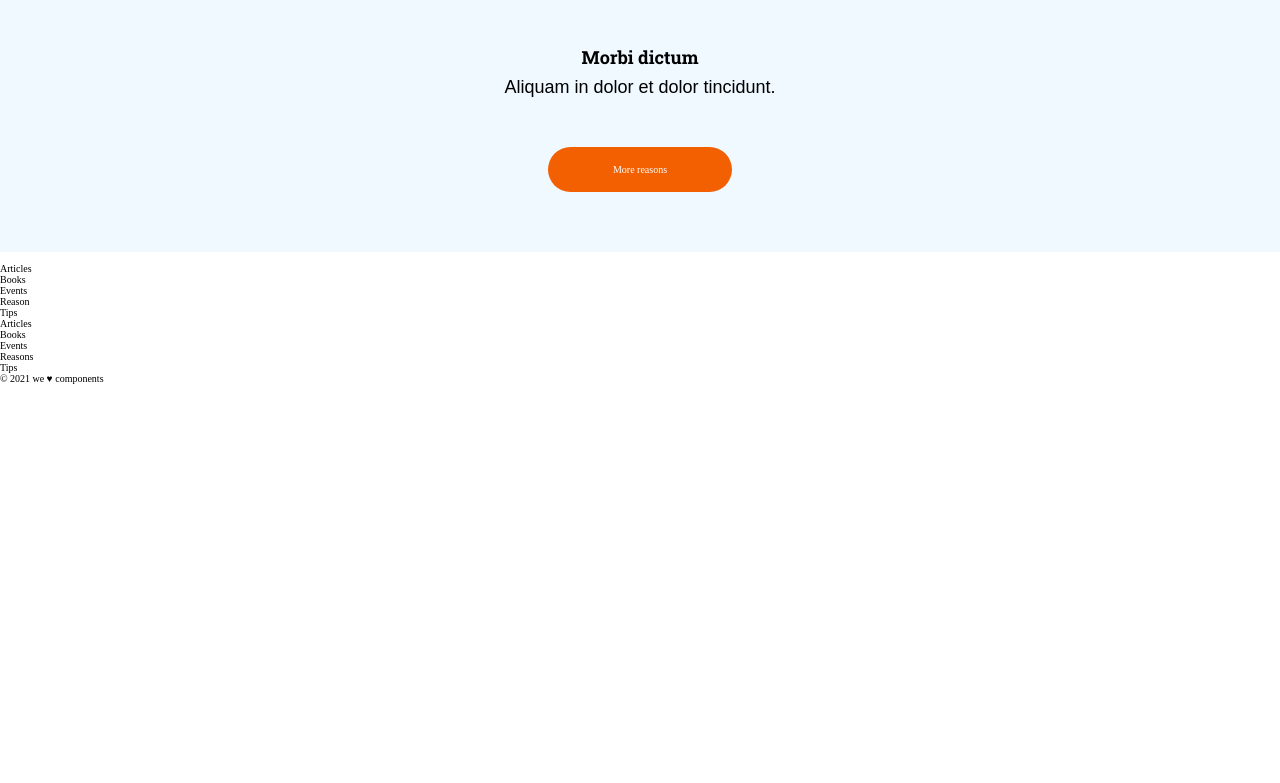
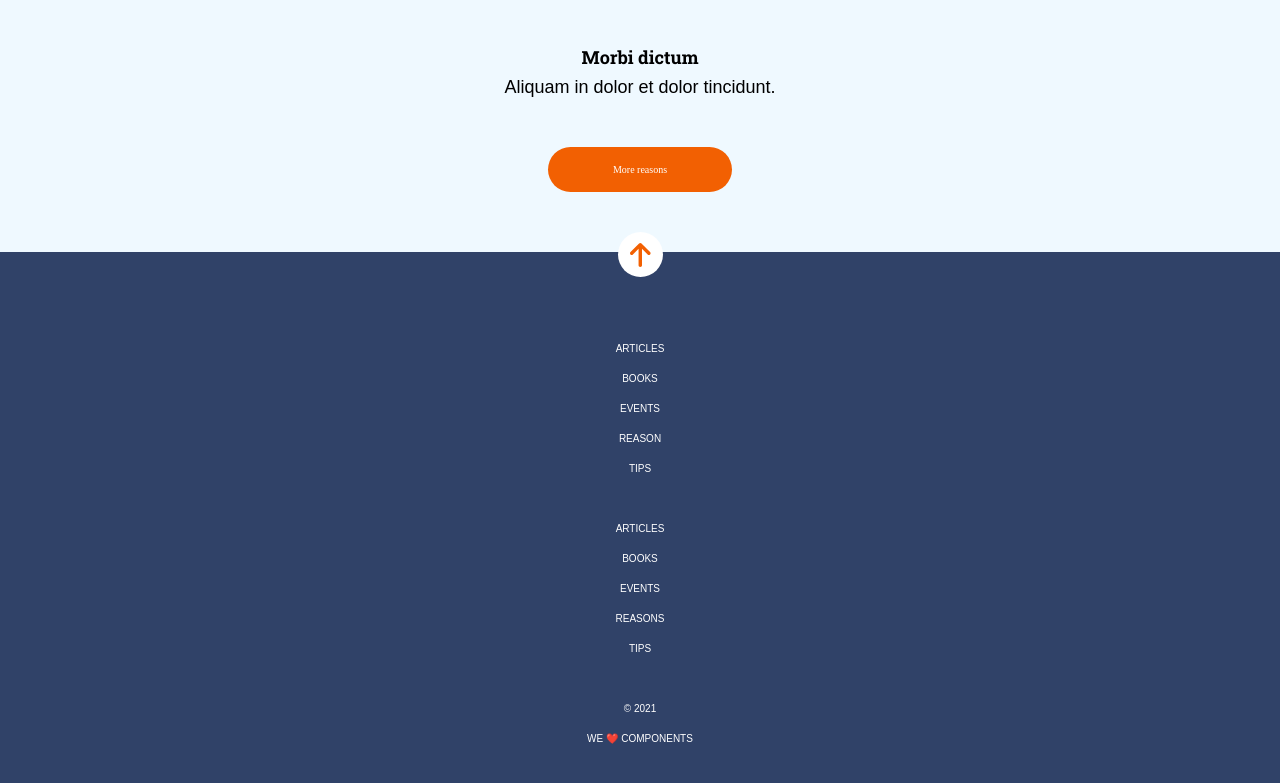
Before and after one commit to Adalab/modulo-1-evaluacion-final-AlejandraMejiaP, a website: page public/index.html in a window 1280 px wide. Shown: the part 1509-2292 px from the top of the page. Before the commit the page ends 1893 px from the top, so only its background shows below. Drawn offline with Linux system fonts and the light colour scheme.

Commit message:
add footer

```diff
--- a/public/index.html
+++ b/public/index.html
@@ -14,7 +14,7 @@
 </head>
 
 <body>
-    <header class="header">
+    <header id="home" class="header">
         <div class="header__menu">
             <a title="Web adalab" href="https://adalab.es/" target="_blank">
                 <img class="header__menu--img" src="assets/images/ico-menu.svg" alt="icono de menú">
@@ -68,30 +68,37 @@
             </nav>
         </section>
     </main>
-    <footer>
-        <nav>
-            <img>
-        </nav>
-        <nav>
-            <ul>
-                <li><a>Articles</a></li>
-                <li><a>Books</a></li>
-                <li><a>Events</a></li>
-                <li><a>Reason</a></li>
-                <li><a>Tips</a></li>
+    <footer class="footer">
+
+        <div class="footer__arrow">
+            <nav>
+                <a title="Navegacor hacia arriba" href="./index.html#home">
+                    <img title="Up arrow" class="footer__arrow--img" src="assets/images/ico-arrow.svg"
+                        alt="Flecha hacia abajo">
+                </a>
+            </nav>
+        </div>
+        <nav class="footer__pagenav">
+            <ul class="footer__pagenav--list">
+                <li><a href="https://adalab.es" target="_blank">Articles</a></li>
+                <li><a href="https://adalab.es" target="_blank">Books</a></li>
+                <li><a href="https://adalab.es" target="_blank">Events</a></li>
+                <li><a href="https://adalab.es" target="_blank">Reason</a></li>
+                <li><a href="https://adalab.es" target="_blank">Tips</a></li>
             </ul>
         </nav>
-        <nav>
-            <ul>
-                <li><a>Articles</a></li>
-                <li><a>Books</a></li>
-                <li><a>Events </a></li>
-                <li><a>Reasons</a></li>
-                <li><a>Tips</a></li>
+        <nav class="footer__smnav">
+            <ul class="footer__smnav--list">
+                <li><a href="https://adalab.es" target="_blank">Articles</a></li>
+                <li><a href="https://adalab.es" target="_blank">Books</a></li>
+                <li><a href="https://adalab.es" target="_blank">Events </a></li>
+                <li><a href="https://adalab.es" target="_blank">Reasons</a></li>
+                <li><a href="https://adalab.es" target="_blank">Tips</a></li>
             </ul>
         </nav>
-        <div><small> &#169; 2021</small>
-            <small> we &hearts; components</small>
+        <div class="footer__copy">
+            <small> &#169; 2021</small>
+            <small> we &#10084;&#65039; components</small>
         </div>
     </footer>
 
--- a/src/scss/core/_reset.scss
+++ b/src/scss/core/_reset.scss
@@ -8,3 +8,6 @@ a {
   text-decoration: none;
   color: inherit;
 }
+ul {
+  list-style: none;
+}
--- a/src/scss/core/_variables.scss
+++ b/src/scss/core/_variables.scss
@@ -1,4 +1,5 @@
 $ContrastColor: #0271bc;
+$ContrastColor2: #304268;
 $BottomsColor: #f26002;
 $PrincipalColor: #ffffff;
 $SecundaryColor: #eff9ff;
--- a/src/scss/layout/_footer.scss
+++ b/src/scss/layout/_footer.scss
@@ -0,0 +1,40 @@
+.footer {
+  width: 100vw;
+  background-color: $ContrastColor2;
+  display: inline-flex;
+  flex-direction: column;
+  align-items: center;
+  color: $PrincipalColor;
+  font-size: 1.6rem;
+  font-family: $typoText;
+  text-transform: uppercase;
+  text-align: center;
+  line-height: 30px;
+  &__arrow {
+    margin-bottom: 37px;
+    width: 45px;
+    height: 45px;
+    border-radius: 22.5px;
+    background-color: $PrincipalColor;
+    display: flex;
+    flex-direction: row;
+    justify-content: center;
+    align-items: center;
+    transform: translatey(-20px);
+    &--img {
+      vertical-align: middle;
+    }
+  }
+  &__pagenav {
+    margin-bottom: 30px;
+  }
+  &__smnav {
+    margin-bottom: 30px;
+  }
+  &__copy {
+    margin-bottom: 45px;
+    display: flex;
+    flex-direction: column;
+    align-items: center;
+  }
+}
--- a/src/scss/layout/_header.scss
+++ b/src/scss/layout/_header.scss
@@ -41,6 +41,7 @@
     &--img {
       width: 20px;
       height: 11.7px;
+      vertical-align: middle;
     }
   }
 }
```
Also changed, not shown: src/html/partials/footer.html (+27 -20 lines), src/html/partials/header.html (+1 -1 lines), public/assets/css/main.css, 1 other file.
